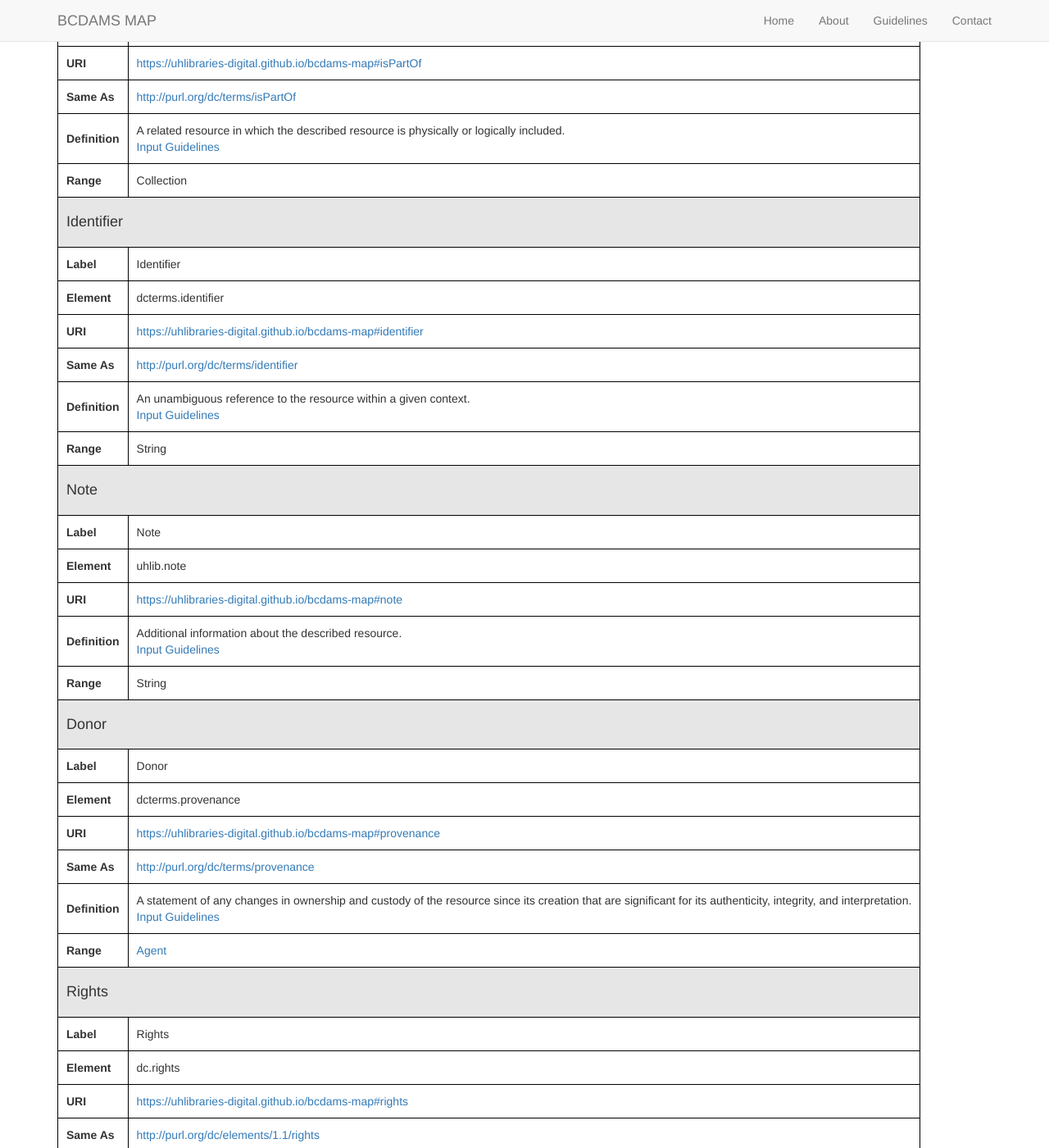
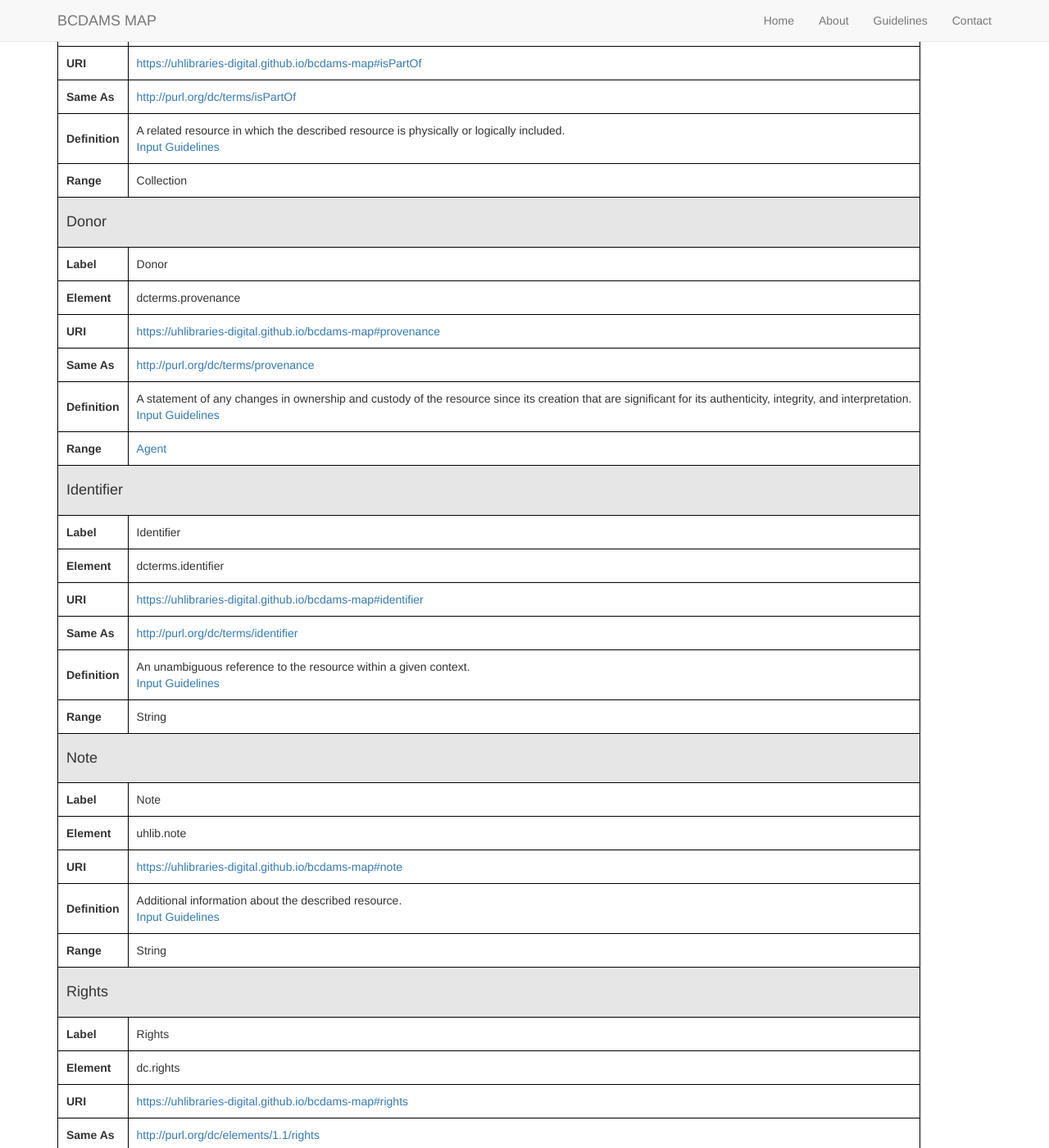
Before and after one commit to uhlibraries-digital/bcdams-map, a Jekyll site: the page built from index.html, in a window 1280 px wide and 1400 px high, scrolled down 6507 px. Shown: the whole window at 82% size. Built offline with Jekyll 4.4.1, drawn with Linux system fonts in a browser that asks for light colours; nearby versions of some CDN libraries; the list of posts is cut into pages by our own code; comment, search, counter and statistics services are not loaded; some of the changed lines change nothing that is shown; some of the changed text lies outside the part shown.

Commit message:
fix alphabetization

```diff
--- a/_data/order.yml
+++ b/_data/order.yml
@@ -8,9 +8,9 @@
   - format
   - hasType
   - language
+  - spatial
   - publisher
   - series
-  - spatial
   - subject
   - temporal
   - title
@@ -19,9 +19,9 @@
   - accessRights
   - aSpaceUri
   - isPartOf
+  - provenance
   - identifier
   - note
-  - provenance
   - rights
 brays:
   - title
```
